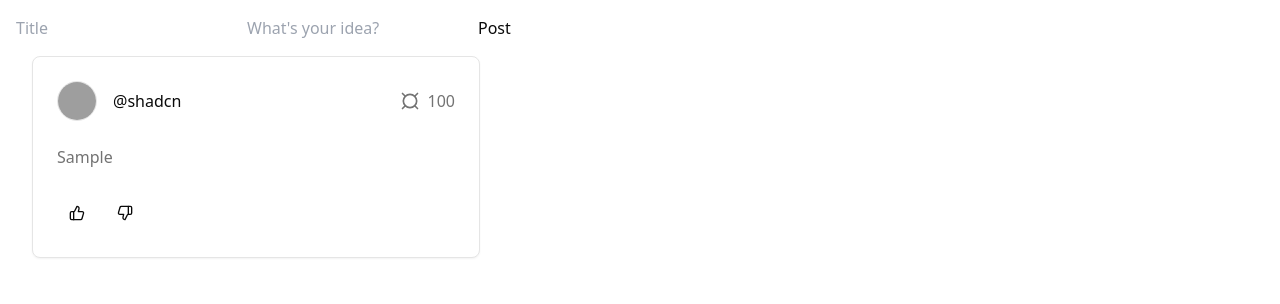
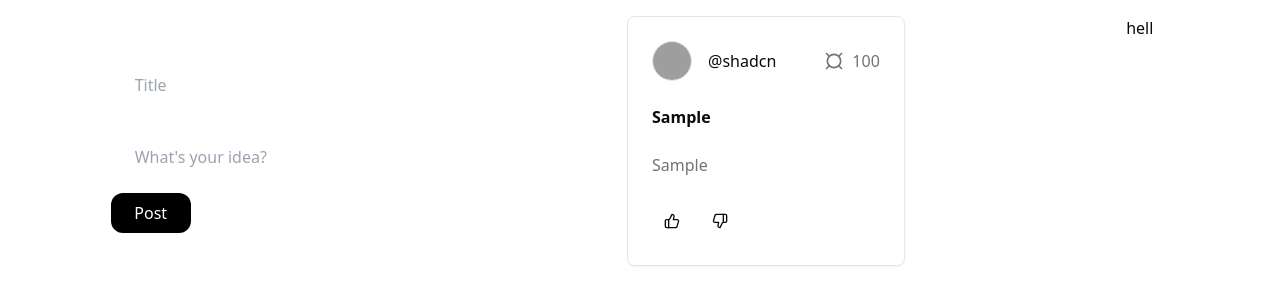
Before and after one commit to TheHero29/Idea, a React (Create React App) app: page / in a window 1280 px wide. Both pictures are taken after typing "Sample", "Sample" into the empty fields and a click on the button "Post". Shown: the top 304 px of the page. Built offline with nearby package versions, Linux system fonts and the light colour scheme; no server answers; grey boxes are pictures that could not be loaded.

Commit message:
some commit

```diff
--- a/src/App.js
+++ b/src/App.js
@@ -23,7 +23,7 @@ function App() {
 
   console.log("rerendered");
   return (
-    <div className="App m-0 p-4">
+    <div className="App m-0 p-0">
       {/* <PostForm addPost={addPost} />
       <PostList posts={posts} /> */}
       {/* <LoginPage /> */}
--- a/src/components/Posts/Post.js
+++ b/src/components/Posts/Post.js
@@ -6,6 +6,12 @@ import { Button } from "../ui/button"
 import { X } from 'lucide-react';
 
 function Post({ post }) {
+  const upvote = () => {
+    post.upvotes += 1;
+  }
+  const downvote = () => {
+    post.downvotes += 1;
+  }
   return (
     <Card className="w-full max-w-md p-6 grid gap-6 m-4">
       <div className="flex items-center gap-4">
@@ -19,15 +25,16 @@ function Post({ post }) {
           <span>100</span>
         </div>
       </div>
+      <div className='font-semibold'>{post.title}</div>
       <div className="text-muted-foreground">
         {post.body}
       </div>
       <div className="flex items-center gap-2">
-        <Button variant="ghost" size="icon" className="hover:bg-transparent">
+        <Button variant="ghost" size="icon" className="hover:bg-transparent" onClick={upvote}>
           <ThumbsUpIcon className="w-5 h-5" />
           <span className="sr-only">Upvote</span>
         </Button>
-        <Button variant="ghost" size="icon" className="hover:bg-transparent">
+        <Button variant="ghost" size="icon" className="hover:bg-transparent" onClick={downvote}>
           <ThumbsDownIcon className="w-5 h-5" />
           <span className="sr-only">Downvote</span>
         </Button>
--- a/src/components/Posts/PostForm.js
+++ b/src/components/Posts/PostForm.js
@@ -14,21 +14,25 @@ function PostForm({addPost}) {
   }
 
   return (
-    <form onSubmit={handleSubmit}>
+    <div className='flex items-center content-center '>
+    <form className='hidden md:flex md:align-top md:flex-col' onSubmit={handleSubmit}>
       <input
+      className='border-black m-3 p-3 rounded-lg'
       type="text"
       value={title}
       onChange={e => setTitle(e.target.value)}
       placeholder="Title"
       />
       <input
+      className='border-black m-3 p-3 rounded-lg'
         type="text"
         value={text}
         onChange={e => setText(e.target.value)}
         placeholder="What's your idea?"
       />
-      <button type="submit">Post</button>
+      <button className='text-wrap bg-black text-white rounded-xl p-2 max-w-20' type="submit">Post</button>
     </form>
+    </div>
   );
 }
 
--- a/src/pages/FeedPage.js
+++ b/src/pages/FeedPage.js
@@ -8,16 +8,18 @@ const FeedPage = () => {
   useEffect(() => {
     fetch('https://jsonplaceholder.typicode.com/posts')
       .then(response => response.json())
-      .then(data => {setPosts(data);console.log(data)});
+      .then(data => {setPosts(data);})
+      .catch(err =>{alert("Check Internet Connection")});
   }, [])
 
   function addPost(text) {
     setPosts([text, ...posts]);
   }
   return (
-    <div className='feed-page w-full'>
+    <div className='feed-page w-full bg-back-ground flex justify-around'>
         <PostForm addPost={addPost} />
         <PostList posts={posts} />
+        <div className='border-black p-4 text-wrap'>hell</div>
     </div>
   )
 }
```
Also changed, not shown: src/calls/posts.js (added).
